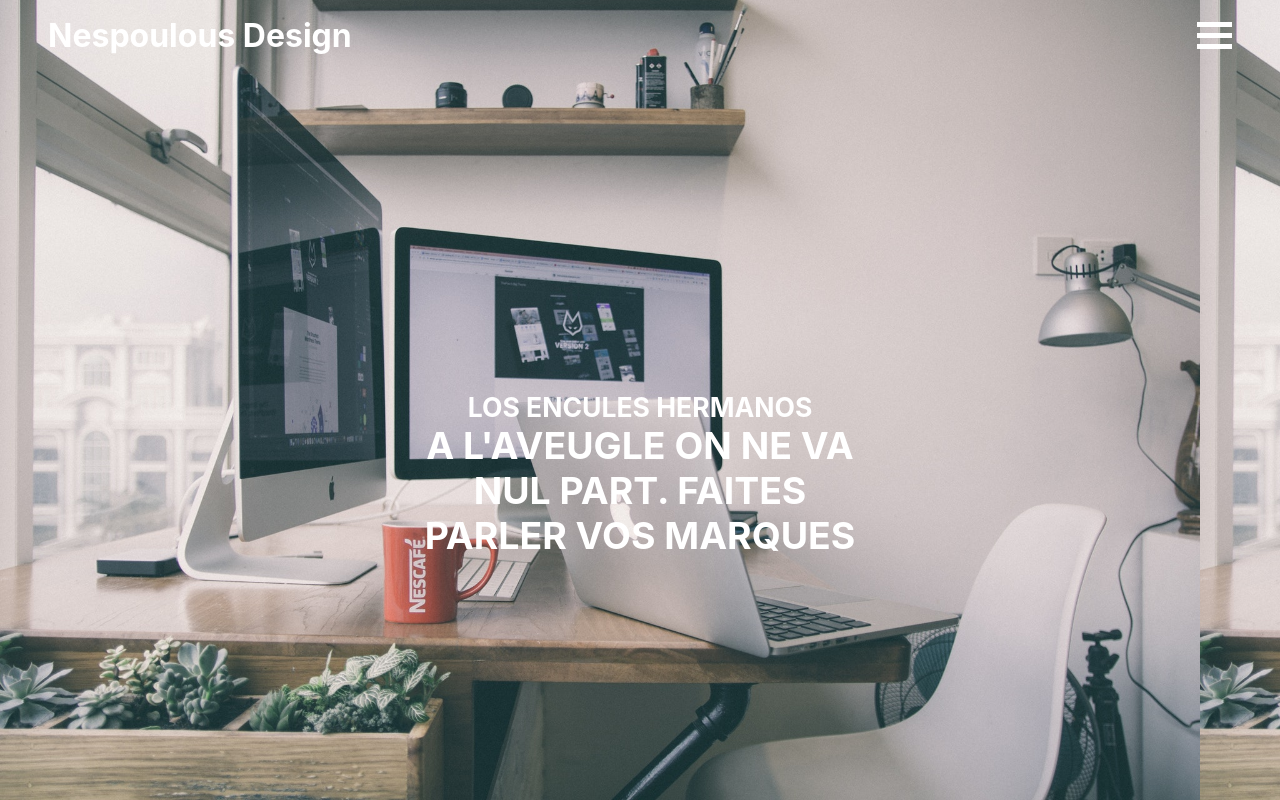
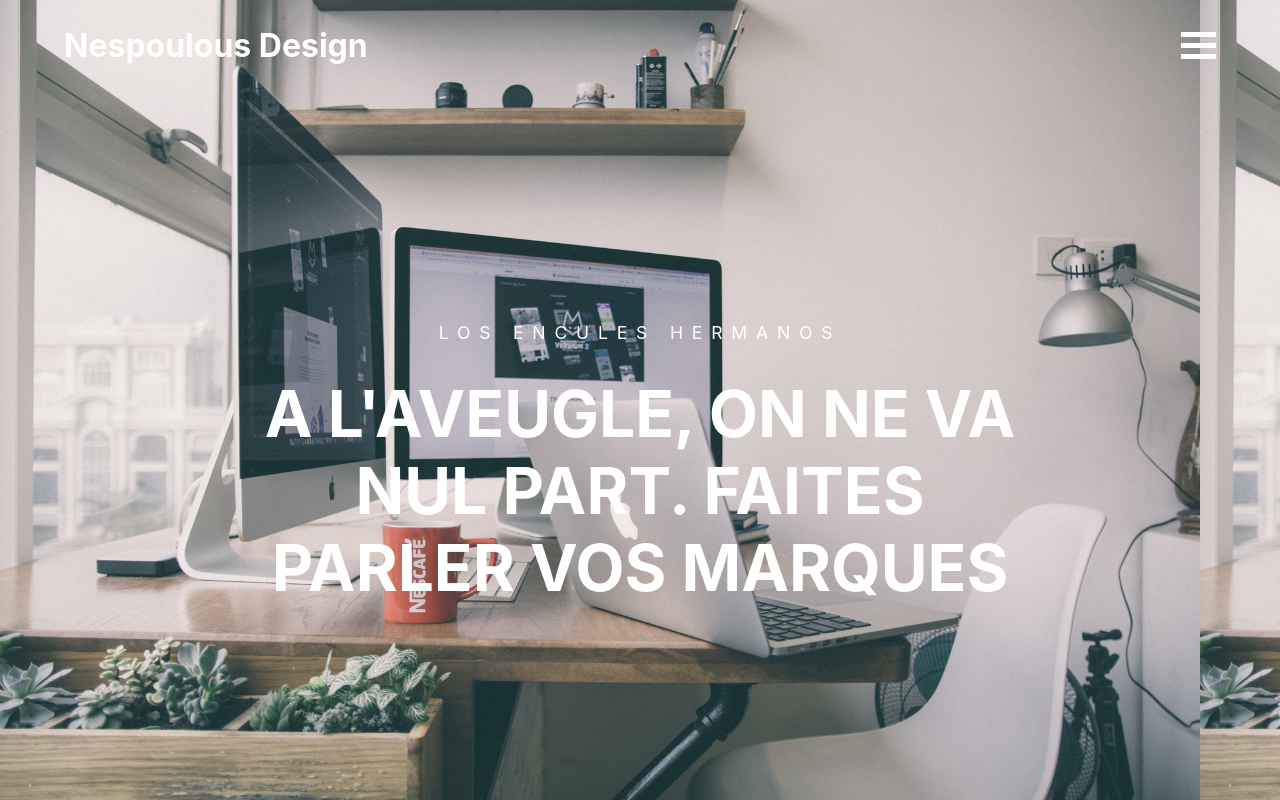
Before and after one commit to timoteidumitru/nespolous_design, a React (Create React App) app: page / in a window 1280 px wide. Built offline with nearby package versions, Linux system fonts and the light colour scheme.

Commit message:
git add .

```diff
--- a/src/components/landingPage/Intro.js
+++ b/src/components/landingPage/Intro.js
@@ -9,7 +9,7 @@ export default function Intro() {
       </div>
       <div className="intro-text">
         <h3>
-          A L'aveugle on ne va <br />
+          A L'aveugle, on ne va <br />
           nul part. faites <br />
           parler vos marques
         </h3>
--- a/src/components/landingPage/landing.scss
+++ b/src/components/landingPage/landing.scss
@@ -3,11 +3,13 @@
   width: 100ww;
   background-image: url("/images/landingpage_background.jpg");
   background-size: contain;
+  cursor: default;
+  user-select: none;
 }
 .header-main {
   display: flex;
   justify-content: space-between;
-  padding: 1em 3em;
+  padding: 1.6em 4em;
   color: white;
 }
 
@@ -33,7 +35,21 @@
   margin: auto;
   text-align: center;
   color: white;
-  font-size: 2em;
+  // font-size: 2em;
   text-transform: uppercase;
-  margin-top: 40vh;
+  margin-top: 25vh;
 }
+
+.pre-intro-text {
+  padding: 2em;
+}
+
+.intro-text > h3 {
+  font-size: 4em;
+}
+
+.pre-intro-text h5 {
+  font-weight: 400;
+  letter-spacing: 0.5em;
+  font-size: 1.1em;
+}
```
